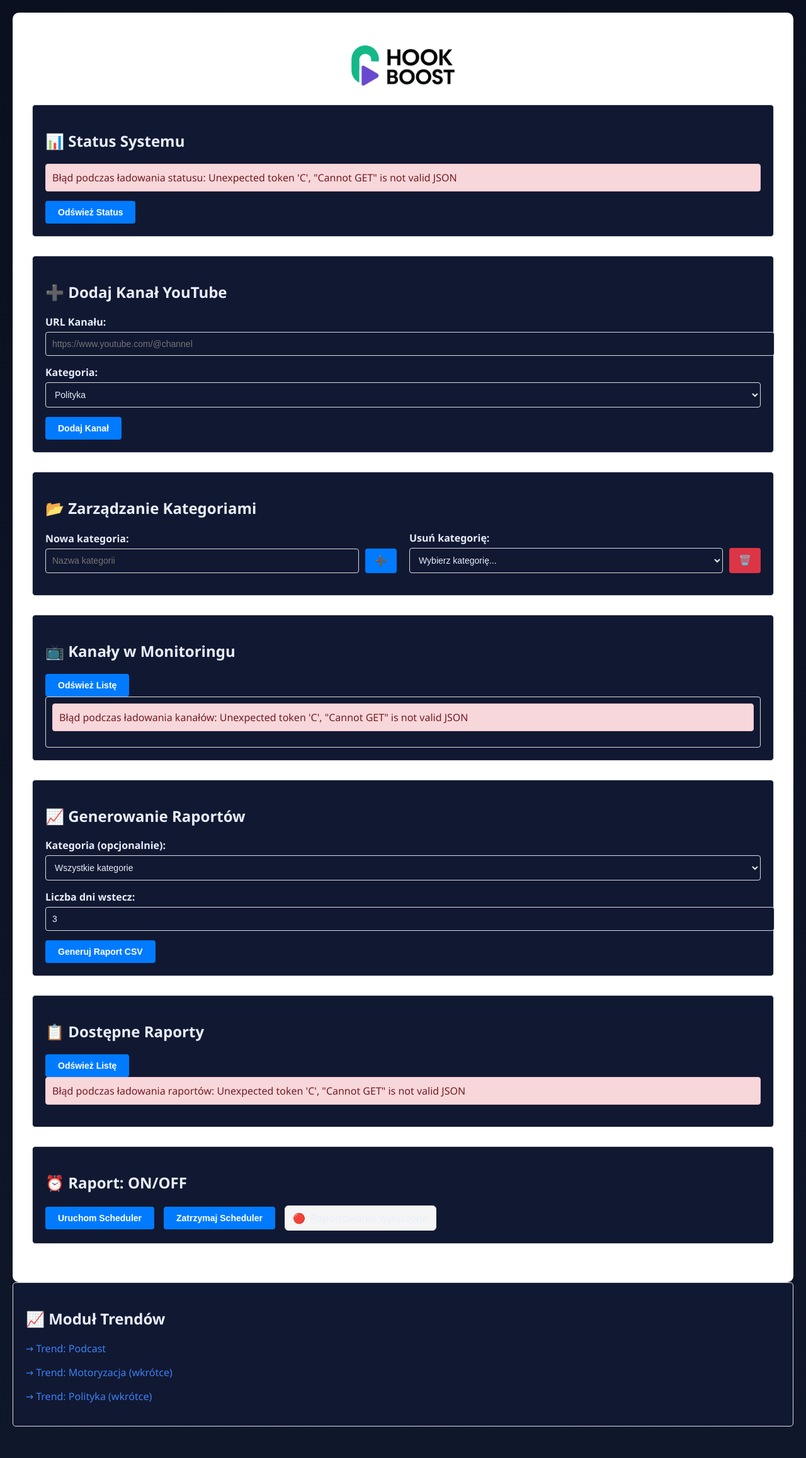
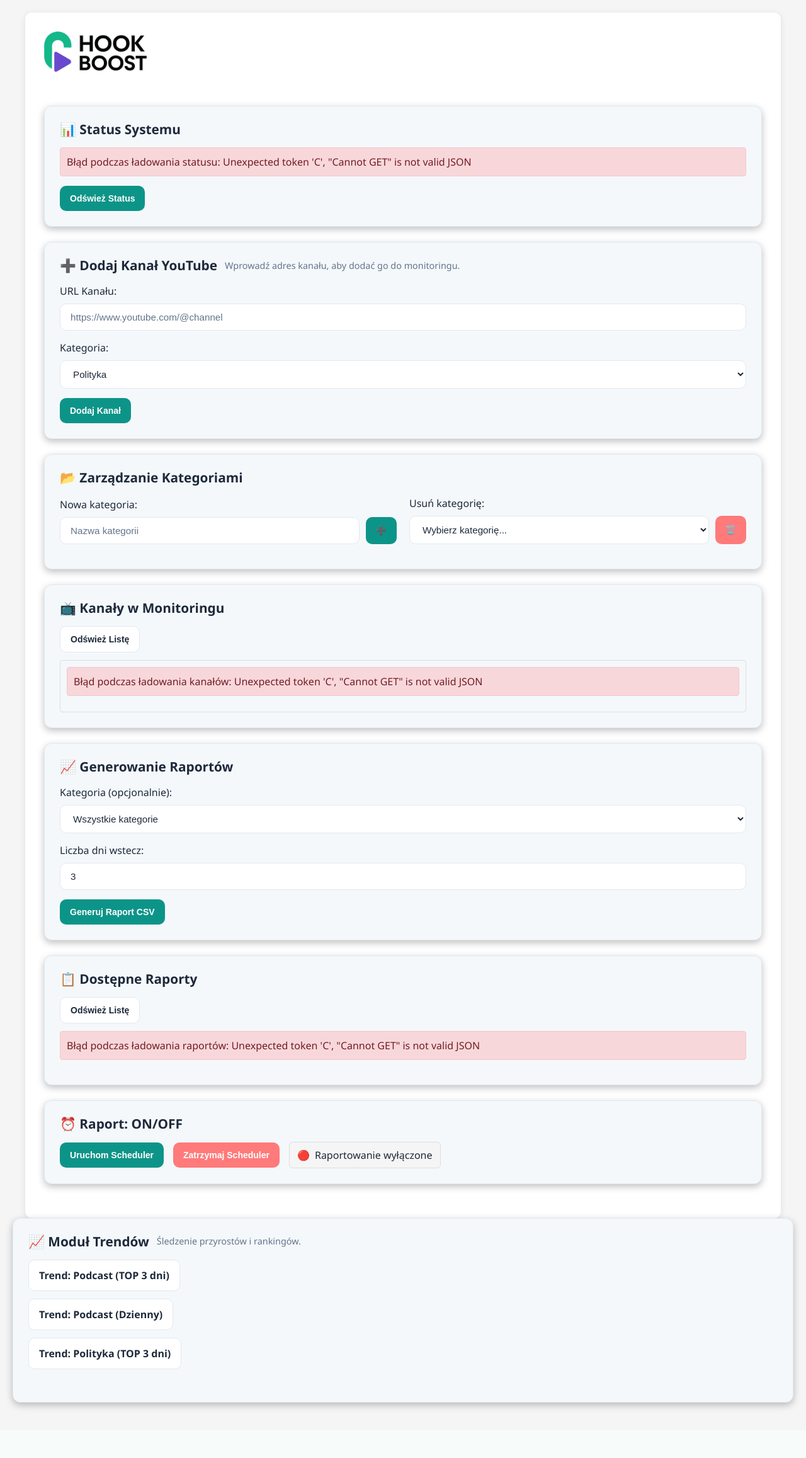
Before and after one commit to michalpoznanski/youtube-report-tool, a FastAPI app: page / in a window 1280 px wide. Shown: the whole page at 63% size. After the commit the page ends 2239 px from the top, so only its background shows below. Run offline with FastAPI, Linux system fonts and the light colour scheme; parts of the project's set-up code (start-up, migrations or seed data) failed here and were passed over.

Commit message:
Modernize admin panel with new app.css design system - cards, forms, tables, buttons with CSS variables and professional styling

```diff
--- /dev/null
+++ b/static/css/app.css
@@ -0,0 +1,291 @@
+/* ===================================================================== */
+/* ZMIENNE GLOBALNE                                                      */
+/* ===================================================================== */
+:root {
+  /* Kolory */
+  --bg:           #0b0f19;
+  --panel:        #0f1424;
+  --card:         #121a2b;
+  --muted:        #8ea2c0;
+  --text:         #e8eefc;
+  --primary:      #6cf0d8;
+  --primary-700:  #1ecfb7;
+  --accent:       #8aa4ff;
+  --warn:         #ffd28a;
+  --danger:       #ff7a7a;
+  --border:       #1f2940;
+  --success:      #10b981;
+  --success-bg:   #064e3b;
+  --info-bg:      #1e3a8a;
+  /* Radiusy */
+  --r-lg: 16px;
+  --r-md: 12px;
+  --r-sm: 10px;
+  /* Cienie */
+  --shadow-1: 0 4px 12px rgba(0,0,0,0.25);
+  --shadow-2: 0 12px 36px rgba(0,0,0,0.35);
+  /* Spacing */
+  --sp-1: 8px;
+  --sp-2: 12px;
+  --sp-3: 16px;
+  --sp-4: 24px;
+  --sp-5: 32px;
+}
+
+@media (prefers-color-scheme: light) {
+  :root {
+    --bg:           #f7f9fc;
+    --panel:        #ffffff;
+    --card:         #f4f8fb;
+    --text:         #1e293b;
+    --muted:        #64748b;
+    --border:       #e2e8f0;
+    --primary:      #0d9488;
+    --primary-700:  #036d64;
+    --accent:       #6366f1;
+  }
+}
+
+/* ===================================================================== */
+/* RESET i PODSTAWOWY UKŁAD                                              */
+/* ===================================================================== */
+*,
+*::before,
+*::after {
+  box-sizing: border-box;
+}
+
+body {
+  margin: 0;
+  padding: 0;
+  background: var(--bg);
+  color: var(--text);
+  font-family: ui-sans-serif, system-ui, -apple-system, Segoe UI, Roboto, Inter,
+    "Helvetica Neue", Arial, "Noto Sans", "Apple Color Emoji", "Segoe UI Emoji";
+  line-height: 1.5;
+}
+
+/* Container centralny */
+.container {
+  max-width: 1120px;
+  margin-inline: auto;
+  padding: var(--sp-4);
+}
+
+/* ===================================================================== */
+/* TYPOGRAFIA                                                            */
+/* ===================================================================== */
+h1, h2, h3, h4, h5 {
+  margin-top: 0;
+  margin-bottom: var(--sp-2);
+  font-weight: 600;
+  line-height: 1.2;
+}
+
+h1 { font-size: 1.8rem; }
+h2 { font-size: 1.4rem; }
+h3 { font-size: 1.2rem; }
+
+p { margin-bottom: var(--sp-2); color: var(--muted); }
+
+/* ===================================================================== */
+/* KARTY/SEKCJE                                                          */
+/* ===================================================================== */
+.card {
+  background: var(--card);
+  border: 1px solid var(--border);
+  border-radius: var(--r-md);
+  padding: var(--sp-4);
+  margin-bottom: var(--sp-4);
+  box-shadow: var(--shadow-1);
+  transition: box-shadow .15s ease, transform .15s ease;
+}
+.card:hover {
+  transform: translateY(-3px);
+  box-shadow: var(--shadow-2);
+}
+.card-header {
+  margin-bottom: var(--sp-3);
+  display: flex;
+  align-items: center;
+  gap: var(--sp-2);
+}
+.card-header h2 {
+  margin: 0;
+  font-size: 1.3rem;
+  color: var(--text);
+}
+.card-header small {
+  color: var(--muted);
+  font-size: 0.9rem;
+}
+
+/* ===================================================================== */
+/* FORMULARZE                                                            */
+/* ===================================================================== */
+.form-group {
+  margin-bottom: var(--sp-3);
+  display: flex;
+  flex-direction: column;
+}
+.form-group label {
+  margin-bottom: var(--sp-1);
+  font-weight: 500;
+  color: var(--text);
+}
+.input, .select {
+  width: 100%;
+  border: 1px solid var(--border);
+  border-radius: var(--r-sm);
+  padding: var(--sp-2) var(--sp-3);
+  background: var(--panel);
+  color: var(--text);
+  font-size: 0.95rem;
+  outline: none;
+  transition: border-color .15s ease;
+}
+.input::placeholder, .select::placeholder {
+  color: var(--muted);
+}
+.input:focus, .select:focus {
+  border-color: var(--accent);
+  box-shadow: 0 0 0 2px rgba(136, 164, 255, 0.3);
+}
+
+/* Checkbox / radio (jeśli występują) */
+input[type="checkbox"],
+input[type="radio"] {
+  accent-color: var(--primary);
+}
+
+/* Przyciski */
+.btn {
+  display: inline-block;
+  border: none;
+  border-radius: var(--r-sm);
+  padding: var(--sp-2) var(--sp-3);
+  font-weight: 600;
+  cursor: pointer;
+  text-decoration: none;
+  text-align: center;
+  transition: background-color .15s ease, transform .1s ease;
+}
+.btn-primary {
+  background: var(--primary);
+  color: var(--panel);
+}
+.btn-primary:hover {
+  background: var(--primary-700);
+}
+.btn-secondary {
+  background: var(--panel);
+  color: var(--text);
+  border: 1px solid var(--border);
+}
+.btn-secondary:hover {
+  background: var(--card);
+}
+.btn-danger {
+  background: var(--danger);
+  color: var(--panel);
+}
+.btn-danger:hover {
+  background: #ff5050;
+}
+.btn:active {
+  transform: translateY(1px);
+}
+
+/* Badge (np. statusy) */
+.badge {
+  display: inline-block;
+  padding: 2px 8px;
+  border-radius: 999px;
+  font-size: 0.75rem;
+  font-weight: 600;
+  line-height: 1;
+}
+.badge-success {
+  background: var(--success-bg);
+  color: var(--success);
+}
+.badge-info {
+  background: #c7d2fe;
+  color: #4338ca;
+}
+.badge-warn {
+  background: #fef9c3;
+  color: #92400e;
+}
+.badge-danger {
+  background: #fee2e2;
+  color: #b91c1c;
+}
+
+/* ===================================================================== */
+/* TABELA                                                                */
+/* ===================================================================== */
+.table {
+  width: 100%;
+  border-collapse: separate;
+  border-spacing: 0;
+  margin-bottom: var(--sp-4);
+  border-radius: var(--r-md);
+  overflow: hidden;
+  box-shadow: var(--shadow-1);
+}
+.table thead {
+  position: sticky;
+  top: 0;
+  z-index: 1;
+  background: var(--panel);
+}
+.table th, .table td {
+  padding: var(--sp-2) var(--sp-3);
+  border-bottom: 1px solid var(--border);
+  font-size: 0.88rem;
+}
+.table th {
+  text-transform: uppercase;
+  letter-spacing: .04em;
+  color: var(--muted);
+}
+.table tbody tr {
+  background: var(--card);
+  transition: background-color .1s ease;
+}
+.table tbody tr:nth-child(odd) {
+  background: var(--panel);
+}
+.table tbody tr:hover {
+  background: rgba(136,164,255,0.07);
+}
+.table td.text-right {
+  text-align: right;
+}
+.table td.text-center {
+  text-align: center;
+}
+
+/* Panel header (logo + nav) – jeśli używasz */
+.header {
+  display: flex;
+  justify-content: space-between;
+  align-items: center;
+  margin-bottom: var(--sp-4);
+}
+.nav {
+  display: flex;
+  gap: var(--sp-3);
+}
+.nav a {
+  color: var(--muted);
+  text-decoration: none;
+  font-weight: 500;
+  padding: var(--sp-2) var(--sp-3);
+  border-radius: var(--r-sm);
+  transition: background-color .15s;
+}
+.nav a:hover {
+  background: var(--card);
+}
--- a/static/css/blue_admin.css
+++ /dev/null
@@ -1,121 +0,0 @@
-/* Blue Admin Style - wyodrębniony z nowej home */
-
-:root {
-    --bg: #0b1020;
-    --card: #111832;
-    --muted: #94a3b8;
-    --accent: #3b82f6;
-    --accent2: #22c55e;
-    --text: #e8eefc;
-}
-
-/* Podstawowe style */
-body {
-    background: linear-gradient(180deg, #0b1020, #0f172a);
-    color: var(--text);
-    font-family: "Inter", "Helvetica Neue", Arial, sans-serif;
-}
-
-/* Kontenery i karty */
-.container {
-    background: var(--card);
-    border: 1px solid rgba(148, 163, 184, 0.15);
-    border-radius: 16px;
-    box-shadow: 0 10px 24px rgba(0, 0, 0, 0.06);
-}
-
-/* Nagłówki */
-h1, h2, h3 {
-    color: var(--text);
-    font-weight: 600;
-}
-
-/* Formularze */
-input, select, textarea {
-    background: var(--card);
-    border: 1px solid rgba(148, 163, 184, 0.2);
-    color: var(--text);
-    border-radius: 8px;
-}
-
-input:focus, select:focus, textarea:focus {
-    border-color: var(--accent);
-    box-shadow: 0 0 0 2px rgba(59, 130, 246, 0.2);
-}
-
-/* Przyciski */
-button, .btn {
-    background: var(--accent);
-    color: white;
-    border: none;
-    border-radius: 8px;
-    padding: 10px 16px;
-    font-weight: 600;
-    transition: all 0.2s;
-}
-
-button:hover, .btn:hover {
-    background: #2563eb;
-    transform: translateY(-1px);
-}
-
-/* Status messages */
-.status.success {
-    background: rgba(34, 197, 94, 0.15);
-    color: #86efac;
-    border: 1px solid rgba(34, 197, 94, 0.3);
-}
-
-.status.error {
-    background: rgba(239, 68, 68, 0.15);
-    color: #fca5a5;
-    border: 1px solid rgba(239, 68, 68, 0.3);
-}
-
-/* Sekcje */
-.section {
-    background: var(--card);
-    border: 1px solid rgba(148, 163, 184, 0.12);
-    border-radius: 12px;
-    padding: 20px;
-    margin-bottom: 20px;
-}
-
-/* Tabele */
-table {
-    background: var(--card);
-    border-radius: 8px;
-    overflow: hidden;
-}
-
-th {
-    background: rgba(148, 163, 184, 0.1);
-    color: var(--text);
-}
-
-td {
-    border-bottom: 1px solid rgba(148, 163, 184, 0.1);
-}
-
-/* Linki */
-a {
-    color: var(--accent);
-    text-decoration: none;
-}
-
-a:hover {
-    color: #60a5fa;
-    text-decoration: underline;
-}
-
-/* Responsywność */
-@media (max-width: 768px) {
-    .container {
-        margin: 10px;
-        padding: 15px;
-    }
-
-    .section {
-        padding: 15px;
-    }
-}
--- a/templates/index.html
+++ b/templates/index.html
@@ -4,7 +4,7 @@
     <meta charset="UTF-8">
     <meta name="viewport" content="width=device-width, initial-scale=1.0">
     <title>Hook Boost Web - YouTube Analytics</title>
-    <link rel="stylesheet" href="/static/css/blue_admin.css">
+    <link rel="stylesheet" href="/static/css/app.css">
     <style>
         body {
             font-family: 'Segoe UI', Tahoma, Geneva, Verdana, sans-serif;
@@ -159,28 +159,35 @@
 </head>
 <body>
     <div class="container">
+        <div class="header">
             <h1>
                 <img src="/static/logo.png" alt="HOOK BOOST" class="logo" />
             </h1>
+        </div>
 
         <!-- Status Systemu -->
-        <div class="section">
+        <div class="card">
+            <div class="card-header">
                 <h2>📊 Status Systemu</h2>
+            </div>
             <div id="status"></div>
-            <button onclick="loadStatus()">Odśwież Status</button>
+            <button onclick="loadStatus()" class="btn btn-primary">Odśwież Status</button>
         </div>
 
         <!-- Dodawanie Kanału -->
-        <div class="section">
+        <div class="card">
+            <div class="card-header">
                 <h2>➕ Dodaj Kanał YouTube</h2>
+                <small>Wprowadź adres kanału, aby dodać go do monitoringu.</small>
+            </div>
             <form id="addChannelForm">
                 <div class="form-group">
                     <label for="channelUrl">URL Kanału:</label>
-                    <input type="url" id="channelUrl" name="url" placeholder="https://www.youtube.com/@channel" required>
+                    <input type="url" id="channelUrl" name="url" class="input" placeholder="https://www.youtube.com/@channel" required>
                 </div>
                 <div class="form-group">
                     <label for="category">Kategoria:</label>
-                    <select id="category" name="category">
+                    <select id="category" name="category" class="input">
                         <option value="polityka">Polityka</option>
                         <option value="showbiz">Showbiz</option>
                         <option value="sport">Sport</option>
@@ -188,21 +195,23 @@
                         <option value="general">Ogólne</option>
                     </select>
                 </div>
-                <button type="submit">Dodaj Kanał</button>
+                <button type="submit" class="btn btn-primary">Dodaj Kanał</button>
             </form>
             <div id="addChannelResult"></div>
         </div>
 
         <!-- Zarządzanie Kategoriami -->
-        <div class="section">
+        <div class="card">
+            <div class="card-header">
                 <h2>📂 Zarządzanie Kategoriami</h2>
+            </div>
             <div style="display: flex; gap: 20px; align-items: flex-end;">
                 <!-- Dodaj kategorię -->
                 <div class="form-group" style="flex: 1;">
                     <label for="newCategory">Nowa kategoria:</label>
                     <div style="display: flex; gap: 10px;">
-                        <input type="text" id="newCategory" placeholder="Nazwa kategorii" style="flex: 1;">
-                        <button onclick="addCategory()" style="padding: 10px 15px; font-size: 16px;">➕</button>
+                        <input type="text" id="newCategory" class="input" placeholder="Nazwa kategorii" style="flex: 1;">
+                        <button onclick="addCategory()" class="btn btn-primary">➕</button>
                     </div>
                 </div>
 
@@ -210,10 +219,10 @@
                 <div class="form-group" style="flex: 1;">
                     <label for="removeCategory">Usuń kategorię:</label>
                     <div style="display: flex; gap: 10px;">
-                        <select id="removeCategory" style="flex: 1;">
+                        <select id="removeCategory" class="input" style="flex: 1;">
                             <option value="">Wybierz kategorię...</option>
                         </select>
-                        <button onclick="removeCategory()" style="padding: 10px 15px; font-size: 16px; background-color: #dc3545;">🗑️</button>
+                        <button onclick="removeCategory()" class="btn btn-danger">🗑️</button>
                     </div>
                 </div>
             </div>
@@ -221,19 +230,23 @@
         </div>
 
         <!-- Lista Kanałów -->
-        <div class="section">
+        <div class="card">
+            <div class="card-header">
                 <h2>📺 Kanały w Monitoringu</h2>
-            <button onclick="loadChannels()">Odśwież Listę</button>
+            </div>
+            <button onclick="loadChannels()" class="btn btn-secondary" style="margin-bottom: var(--sp-2);">Odśwież Listę</button>
             <div id="channelsList" class="channels-list"></div>
         </div>
 
         <!-- Generowanie Raportów -->
-        <div class="section">
+        <div class="card">
+            <div class="card-header">
                 <h2>📈 Generowanie Raportów</h2>
+            </div>
             <form id="generateReportForm">
                 <div class="form-group">
                     <label for="reportCategory">Kategoria (opcjonalnie):</label>
-                    <select id="reportCategory" name="category">
+                    <select id="reportCategory" name="category" class="input">
                         <option value="">Wszystkie kategorie</option>
                         <option value="polityka">Polityka</option>
                         <option value="showbiz">Showbiz</option>
@@ -244,26 +257,30 @@
                 </div>
                 <div class="form-group">
                     <label for="daysBack">Liczba dni wstecz:</label>
-                    <input type="number" id="daysBack" name="days_back" value="3" min="1" max="30">
+                    <input type="number" id="daysBack" name="days_back" class="input" value="3" min="1" max="30">
                 </div>
-                <button type="submit">Generuj Raport CSV</button>
+                <button type="submit" class="btn btn-primary">Generuj Raport CSV</button>
             </form>
             <div id="generateReportResult"></div>
         </div>
 
         <!-- Lista Raportów -->
-        <div class="section">
+        <div class="card">
+            <div class="card-header">
                 <h2>📋 Dostępne Raporty</h2>
-            <button onclick="loadReports()">Odśwież Listę</button>
+            </div>
+            <button onclick="loadReports()" class="btn btn-secondary" style="margin-bottom: var(--sp-2);">Odśwież Listę</button>
             <div id="reportsList" class="reports-list"></div>
         </div>
 
         <!-- Kontrola Schedulera -->
-        <div class="section">
+        <div class="card">
+            <div class="card-header">
                 <h2>⏰ Raport: ON/OFF</h2>
+            </div>
             <div class="scheduler-controls">
-                <button onclick="startScheduler()">Uruchom Scheduler</button>
-                <button onclick="stopScheduler()">Zatrzymaj Scheduler</button>
+                <button onclick="startScheduler()" class="btn btn-primary">Uruchom Scheduler</button>
+                <button onclick="stopScheduler()" class="btn btn-danger">Zatrzymaj Scheduler</button>
                 <div id="schedulerStatus" class="status-indicator">
                     <span class="status-dot" id="statusDot">⚪</span>
                     <span id="statusText">Sprawdzanie...</span>
@@ -705,11 +722,17 @@
     </script>
 
     <!-- Moduł Trendów -->
-    <div class="section">
+    <div class="card">
+        <div class="card-header">
             <h2>📈 Moduł Trendów</h2>
-        <p><a href="/trend/podcast" target="_self">→ Trend: Podcast</a></p>
-        <p><a href="/trend/moto" target="_self">→ Trend: Motoryzacja (wkrótce)</a></p>
-        <p><a href="/trend/polityka" target="_self">→ Trend: Polityka (wkrótce)</a></p>
+            <small>Śledzenie przyrostów i rankingów.</small>
+        </div>
+        <ul style="list-style-type: none; padding-left: 0;">
+            <li><a href="/trend/podcast/top" class="btn btn-secondary" style="margin-bottom: var(--sp-2);">Trend: Podcast (TOP 3 dni)</a></li>
+            <li><a href="/trend/podcast?mode=daily" class="btn btn-secondary" style="margin-bottom: var(--sp-2);">Trend: Podcast (Dzienny)</a></li>
+            <li><a href="/trend/polityka/top" class="btn btn-secondary" style="margin-bottom: var(--sp-2);">Trend: Polityka (TOP 3 dni)</a></li>
+            <!-- Dodaj kolejne kategorie -->
+        </ul>
     </div>
 
     <!-- deploy: 2025-08-10 16:44:31 -->
```
Lines whose indentation alone changed are shown as unchanged.
